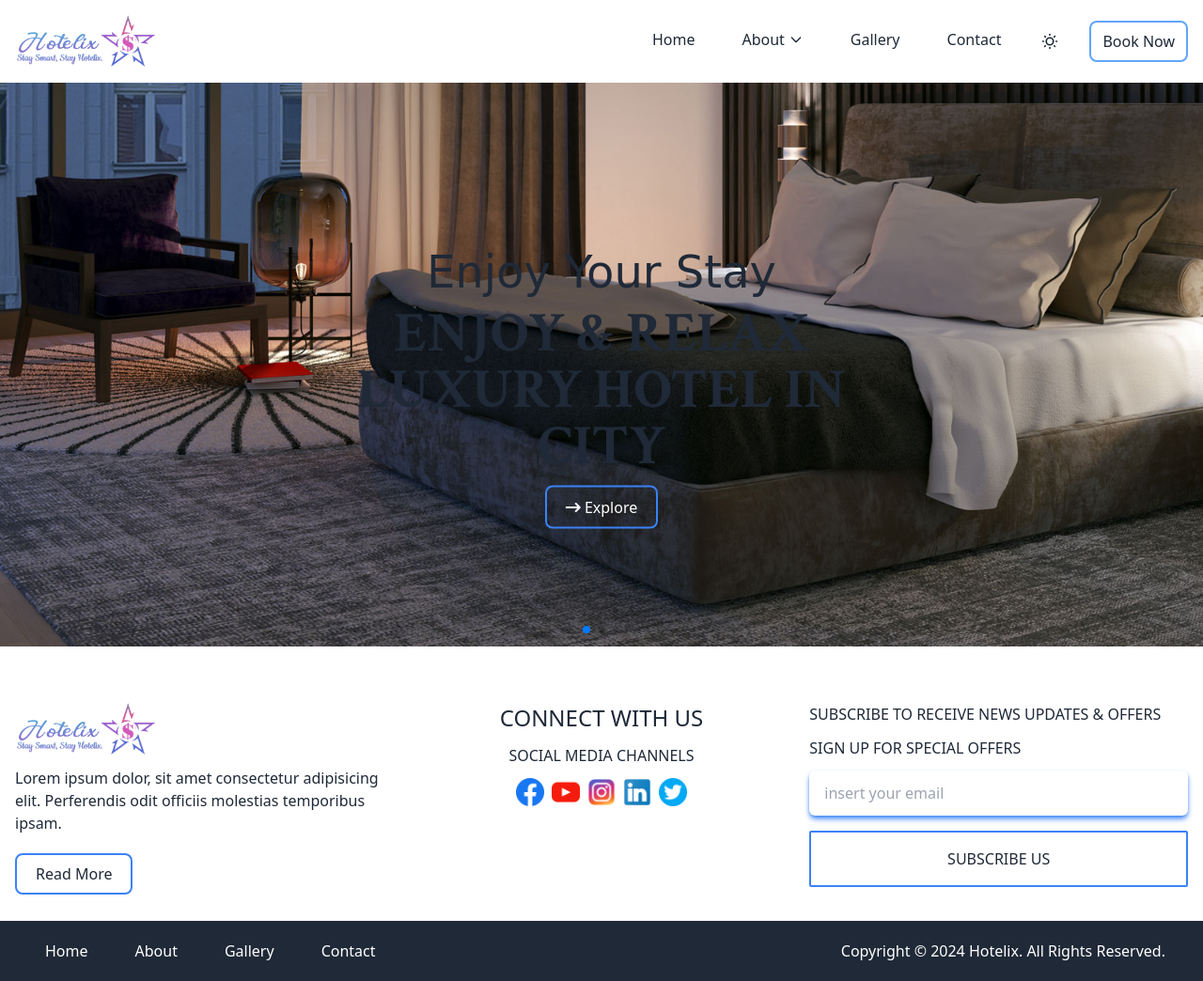
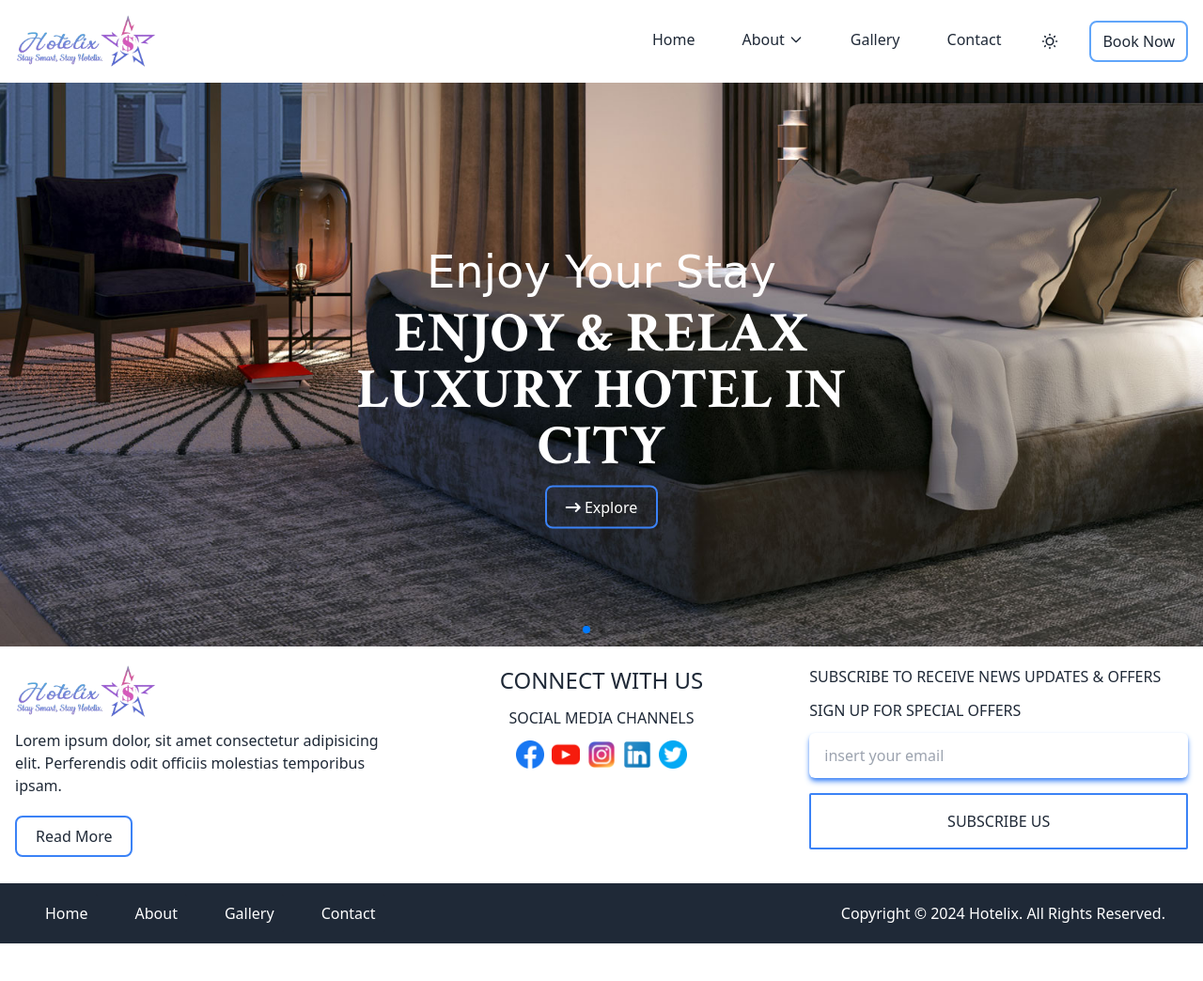
Before and after one commit to mdmrmmunna3/hotelix_hotel_management, a PHP site: page /index.php in a window 1280 px wide. Shown: the whole page at 94% size. After the commit the page ends 1004 px from the top, so only its background shows below. Run offline with PHP 8.4, Linux system fonts and the light colour scheme; some libraries are stand-ins or nearby versions; some web fonts are replaced.

Commit message:
adjust banner

```diff
--- a/hotelix/Shared/Footer/footer.php
+++ b/hotelix/Shared/Footer/footer.php
@@ -13,7 +13,7 @@
 </head>
 
 <body>
-    <footer class="bg-[--primary-color] py-5 px-4 mt-10">
+    <footer class="bg-[--primary-color] py-5 px-4">
         <section class="max-w-7xl mx-auto grid lg:grid-cols-3 md:grid-cols-2 gap-5">
             <!-- ======== footer left content ====== -->
             <div class="">
--- a/hotelix/pages/home/banner/banner.php
+++ b/hotelix/pages/home/banner/banner.php
@@ -8,15 +8,15 @@
 </head>
 
 <body>
-    <div class="swiper mySwiper overflow-hidden w-full md:h-[500px] lg:h-[600px]">
+    <div class="swiper mySwiper overflow-hidden w-full  md:h-[500px] lg:h-[600px] h-[300px]">
         <div class="swiper-wrapper">
             <div class="swiper-slide">
-                <div class="relative">
+                <div class="relative overflow-hidden">
                     <img src="<?php echo './hotelix/assets/banner/banner-1.jpg' ?>" loading="lazy" alt="bannerImg" />
                     <div
-                        class="absolute top-1/2 left-1/2 transform -translate-x-1/2 -translate-y-1/2 text-center leading-relaxed">
-                        <p class="text-5xl titel">Enjoy Your Stay</p>
-                        <h3 class="text-6xl font-bold my-3 uppercase titel_content">
+                        class="absolute top-1/2 left-1/2 transform -translate-x-1/2 -translate-y-1/2 text-center leading-relaxed text-white">
+                        <p class="md:text-5xl text-3xl titel ">Enjoy Your Stay</p>
+                        <h3 class="lg:text-6xl md:text-5xl font-bold my-3 uppercase titel_content">
                             <span class="block">Enjoy & Relax </span>
                             <span>Luxury Hotel In City</span>
                         </h3>
@@ -37,12 +37,12 @@
             </div>
 
             <div class="swiper-slide">
-                <div>
+                <div class="relative overflow-hidden">
                     <img src="<?php echo './hotelix/assets/banner/banner-2.jpg' ?>" loading="lazy" alt="bannerImg" />
                     <div
-                        class="absolute top-1/2 left-1/2 transform -translate-x-1/2 -translate-y-1/2 text-center leading-relaxed">
-                        <p class="text-5xl titel">A memorable stay</p>
-                        <h3 class="text-6xl font-bold my-3 uppercase titel_content">
+                        class="absolute top-1/2 left-1/2 transform -translate-x-1/2 -translate-y-1/2 text-center leading-relaxed text-white">
+                        <p class="md:text-5xl text-3xl titel">A memorable stay</p>
+                        <h3 class="lg:text-6xl md:text-5xl font-bold my-3 uppercase titel_content">
                             <span class="block">stress-relieving </span>
                             <span>experience</span>
                         </h3>
@@ -63,12 +63,12 @@
             </div>
 
             <div class="swiper-slide">
-                <div>
+                <div class="relative overflow-hidden">
                     <img src="<?php echo './hotelix/assets/banner/banner-3.jpg' ?>" loading="lazy" alt="bannerImg" />
                     <div
-                        class="absolute top-1/2 left-1/2 transform -translate-x-1/2 -translate-y-1/2 text-center leading-relaxed">
-                        <p class="text-5xl titel">The budget rooms</p>
-                        <h3 class="text-6xl font-bold my-3 uppercase titel_content">
+                        class="absolute top-1/2 left-1/2 transform -translate-x-1/2 -translate-y-1/2 text-center leading-relaxed text-white">
+                        <p class="md:text-5xl text-3xl titel">The budget rooms</p>
+                        <h3 class="lg:text-6xl md:text-5xl font-bold my-3 uppercase titel_content">
                             <span class="block">Style accompanied </span>
                             <span>by comfort</span>
                         </h3>
```
